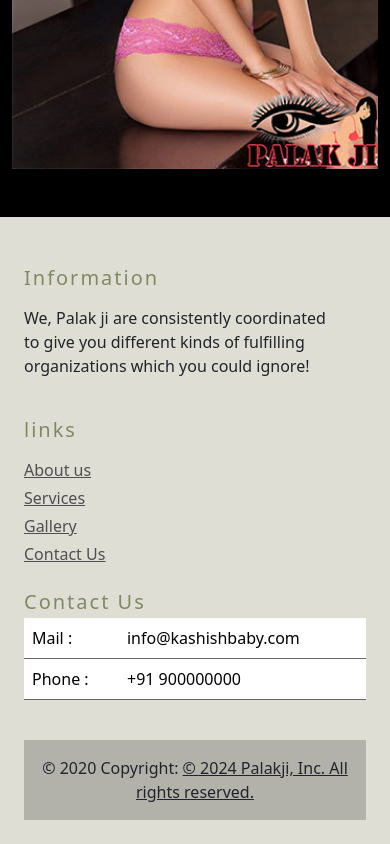
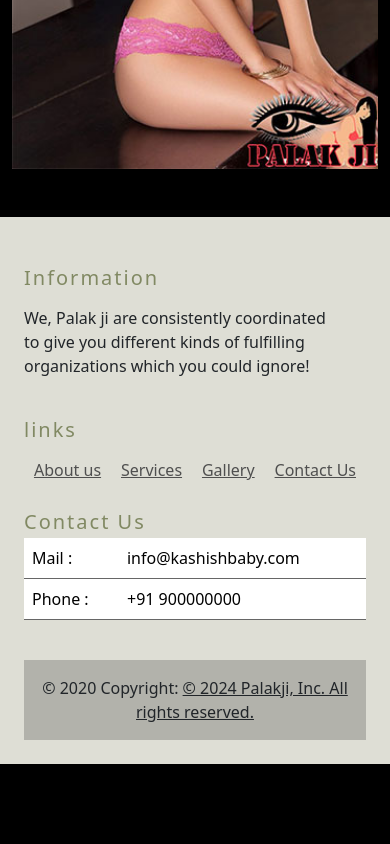
Before and after one commit to Mukeshsingh03/test, a plain HTML site: page gallery.html in a window 390 px wide. Shown: the part 4451-5295 px from the top of the page. After the commit the page ends 5215 px from the top, so only its background shows below. Drawn offline with nearby package versions, Linux system fonts and the light colour scheme; a web font is replaced by a local one.

Commit message:
Update gallery.html

```diff
--- a/gallery.html
+++ b/gallery.html
@@ -110,7 +110,7 @@
                 </div>
                 <div class="col-lg-3 col-md-6 mb-4">
                     <h5 class="mb-3" style="letter-spacing: 2px; color: #818963;">links</h5>
-                    <ul class="list-unstyled mb-0">
+                    <ul class="list-unstyled mb-0 d-md-block d-flex justify-content-around">
                         <li class="mb-1">
                             <a href="about.html" style="color: #4f4f4f;">About us</a>
                         </li>
```
